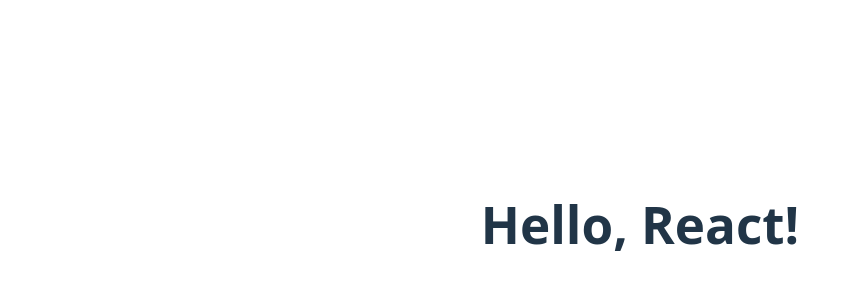
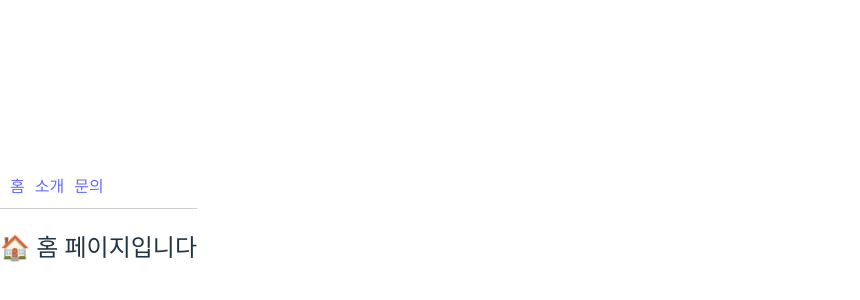
Before and after one commit to heroyooi/react-app, a React (Vite) app: page / in a window 1280 px wide. Shown: the part 176-476 px from the top of the page, without its empty margins (0-860 px from the left). Built offline with nearby package versions, Linux system fonts and the light colour scheme.

Commit message:
4-1. React Router 도입과 기본 사용법 - 과제

```diff
--- a/package.json
+++ b/package.json
@@ -11,7 +11,8 @@
   },
   "dependencies": {
     "react": "^19.1.0",
-    "react-dom": "^19.1.0"
+    "react-dom": "^19.1.0",
+    "react-router-dom": "^7.6.3"
   },
   "devDependencies": {
     "@eslint/js": "^9.30.1",
--- a/src/App.jsx
+++ b/src/App.jsx
@@ -1,7 +1,20 @@
-import './App.css';
+import { BrowserRouter, Routes, Route } from 'react-router-dom';
+import Navbar from './components/Navbar';
+import Home from './pages/Home';
+import About from './pages/About';
+import Contact from './pages/Contact';
 
 function App() {
-  return <h1>Hello, React!</h1>;
+  return (
+    <BrowserRouter>
+      <Navbar />
+      <Routes>
+        <Route path='/' element={<Home />} />
+        <Route path='/about' element={<About />} />
+        <Route path='/contact' element={<Contact />} />
+      </Routes>
+    </BrowserRouter>
+  );
 }
 
 export default App;
--- /dev/null
+++ b/src/components/Navbar.jsx
@@ -0,0 +1,17 @@
+import { Link } from 'react-router-dom';
+
+function Navbar() {
+  return (
+    <nav style={{ padding: '10px', borderBottom: '1px solid #ccc' }}>
+      <Link to='/' style={{ marginRight: '10px' }}>
+        홈
+      </Link>
+      <Link to='/about' style={{ marginRight: '10px' }}>
+        소개
+      </Link>
+      <Link to='/contact'>문의</Link>
+    </nav>
+  );
+}
+
+export default Navbar;
--- /dev/null
+++ b/src/pages/About.jsx
@@ -0,0 +1,5 @@
+function About() {
+  return <h2>📖 소개 페이지입니다</h2>;
+}
+
+export default About;
--- /dev/null
+++ b/src/pages/Contact.jsx
@@ -0,0 +1,5 @@
+function Contact() {
+  return <h2>📬 문의 페이지입니다</h2>;
+}
+
+export default Contact;
--- /dev/null
+++ b/src/pages/Home.jsx
@@ -0,0 +1,5 @@
+function Home() {
+  return <h2>🏠 홈 페이지입니다</h2>;
+}
+
+export default Home;
```
Also changed, not shown: 1 other file (tests, documents, lock files or other folders).
